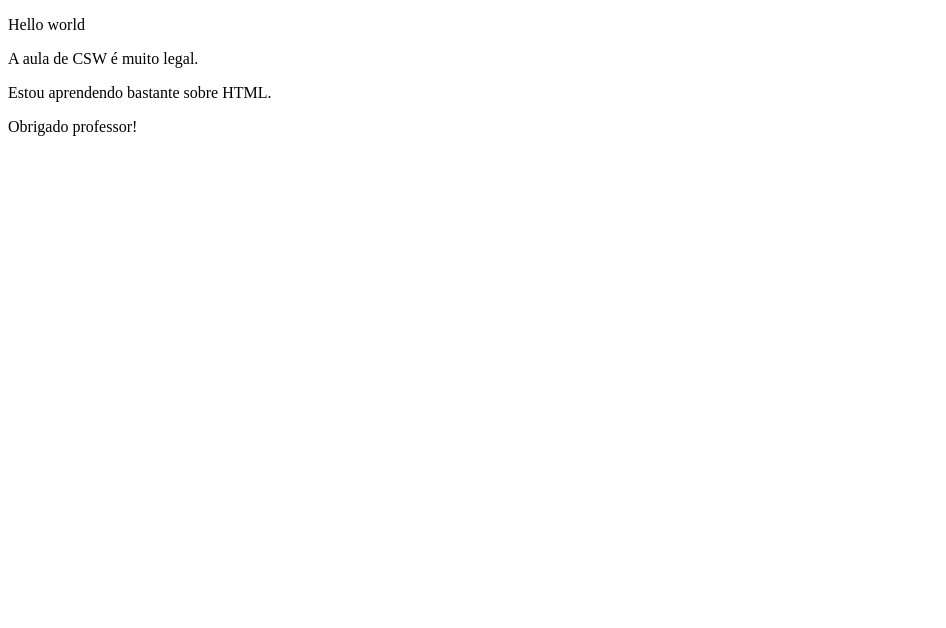
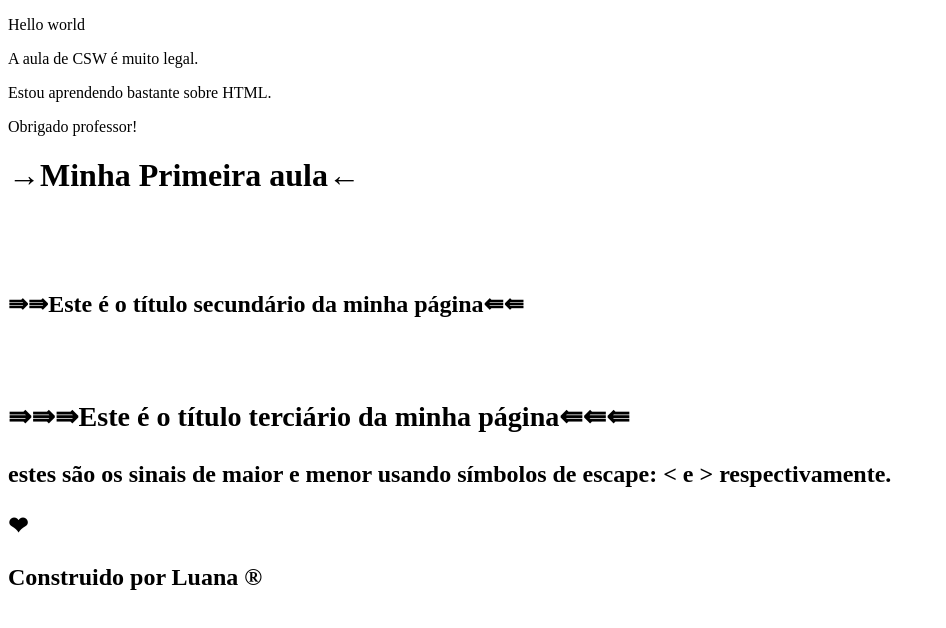
Before and after one commit to Luana005/SI1N-CSW2026-1, a plain HTML site: page AULA-01/index.html in a window 1280 px wide. Shown: the whole page, without its empty margins (0-946 px from the left). Drawn offline with Linux system fonts and the light colour scheme.

Commit message:
Add files via upload

```diff
--- a/AULA-01/index.html
+++ b/AULA-01/index.html
@@ -7,8 +7,25 @@
 </head>
 <body>
     <p>Hello world</p>
-    <p> A aula de CSW é muito legal. </p>
-    <p> Estou aprendendo  bastante sobre HTML. </p>
+    <p>A aula de CSW é muito legal. </p>
+    <p>Estou aprendendo  bastante sobre HTML. </p>
     <p>Obrigado professor! </p>
+
+    <h1>&rarr;Minha Primeira aula&larr;</h1>
+    <br>
+    <br>
+    <br>
+    <h2>&rAarr;&rAarr;Este é o título secundário da minha página&lAarr;&lAarr;<h/2>
+    <br>
+    <br>
+    <br>
+    <h3>&rAarr;&rAarr;&rAarr;Este é o título terciário da minha página&lAarr;&lAarr;&lAarr;</h3>
+    <p>
+        estes são os sinais de maior e menor usando símbolos de
+        escape: &lt; e &gt; respectivamente.
+    </p>
+    <p>&#x2764</p>
+
+ <p>Construido por Luana &reg;</p>
 </body>
 </html>
```
